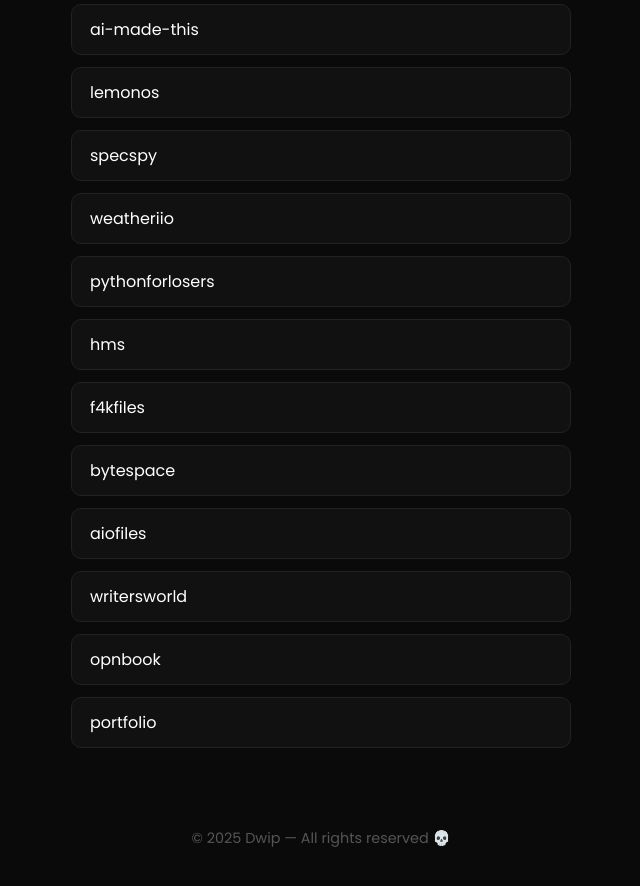
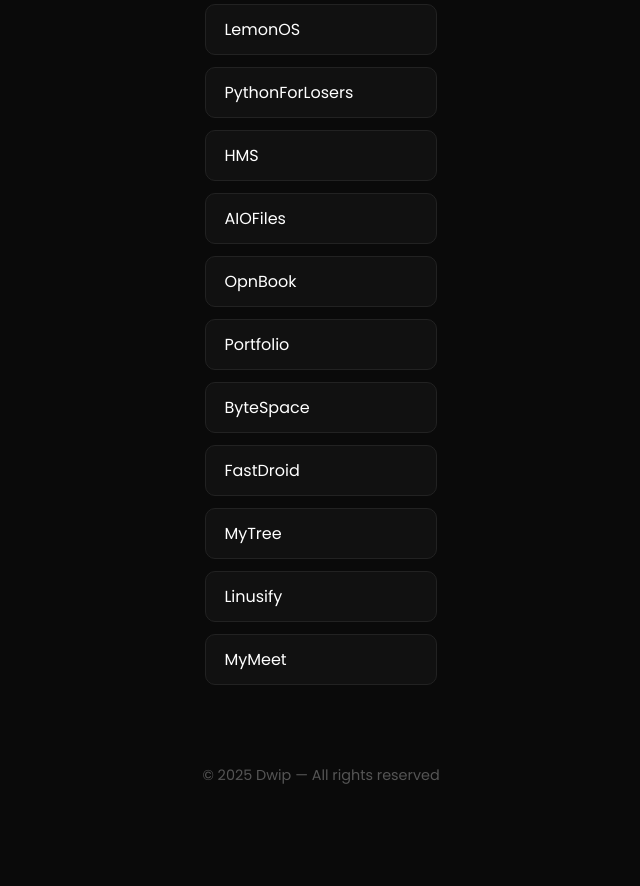
Before and after one commit to dwip-the-dev/root-dwip.dedyn.io, a plain HTML site: page index.html in a window 1280 px wide. Shown: the part 492-1378 px from the top of the page, without its empty margins (319-959 px from the left). After the commit the page ends 1338 px from the top, so only its background shows below. Drawn offline with Linux system fonts and the light colour scheme.

Commit message:
Update index.html

```diff
--- a/index.html
+++ b/index.html
@@ -78,44 +78,108 @@
   <h1>Dwip’s Network</h1>
   <p class="tagline">All my links, projects & socials ⚡</p>
 
-  <div class="section">
-    <h2>📫 Socials</h2>
-    <div class="links">
-      <a href="mailto:dwip@dwip.dedyn.io">dwip@dwip.dedyn.io</a>
-      <a href="https://github.com/dwip-the-dev" target="_blank">GitHub</a>
-      <a href="https://t.me/dwip_thedev" target="_blank">Telegram</a>
-    </div>
-  </div>
+  <div id="app"></div>
 
-  <div class="section">
-    <h2>🧠 Projects</h2>
-    <div class="links" id="projects"></div>
-  </div>
-
-  <footer>© 2025 Dwip — All rights reserved 💀</footer>
+  <footer>© 2025 Dwip — All rights reserved</footer>
 
   <script>
-    const subs = [
-      "ai-made-this",
-      "lemonos",
-      "specspy",
-      "weatheriio",
-      "pythonforlosers",
-      "hms",
-      "f4kfiles",
-      "bytespace",
-      "aiofiles",
-      "writersworld",
-      "opnbook",
-      "portfolio"
+    const data = [
+      {
+        title: "📫 Contact & Socials",
+        links: [
+          {
+            name: "Email",
+            url: "mailto:dwip@dwip.dedyn.io"
+          },
+          {
+            name: "GitHub",
+            url: "https://github.com/dwip-the-dev"
+          },
+          {
+            name: "Telegram",
+            url: "https://t.me/dwip_thedev"
+          }
+        ]
+      },
+
+      {
+        title: "🧠 Projects",
+        links: [
+          {
+            name: "LemonOS",
+            url: "https://lemonos.dwip.dedyn.io"
+          },
+          {
+            name: "PythonForLosers",
+            url: "https://pythonforlosers.dwip.dedyn.io"
+          },
+          {
+            name: "HMS",
+            url: "https://hms.dwip.dedyn.io"
+          },
+          {
+            name: "AIOFiles",
+            url: "https://aiofiles.dwip.dedyn.io"
+          },
+          {
+            name: "OpnBook",
+            url: "https://opnbook.dwip.dedyn.io"
+          },
+          {
+            name: "Portfolio",
+            url: "https://dwip.me"
+          },
+          {
+            name: "ByteSpace",
+            url: "https://bytespace.dwip.dedyn.io"
+          },
+          {
+            name: "FastDroid",
+            url: "https://fastdroid.vercel.app"
+          },
+          {
+            name: "MyTree",
+            url: "https://mytree.dwip.dedyn.io"
+          },
+          {
+            name: "Linusify",
+            url: "https://linusify.dwip.dedyn.io"
+          },
+          {
+            name: "MyMeet",
+            url: "https://mymeet.dwip.dedyn.io"
+          }
+        ]
+      }
     ];
-    const container = document.getElementById('projects');
-    subs.forEach(sub => {
-      const a = document.createElement('a');
-      a.href = `https://${sub}.dwip.dedyn.io`;
-      a.textContent = sub;
-      a.target = "_blank";
-      container.appendChild(a);
+
+    const app = document.getElementById("app");
+
+    data.forEach(section => {
+      const sectionDiv = document.createElement("div");
+      sectionDiv.className = "section";
+
+      const title = document.createElement("h2");
+      title.textContent = section.title;
+
+      const linksDiv = document.createElement("div");
+      linksDiv.className = "links";
+
+      section.links.forEach(link => {
+        const a = document.createElement("a");
+
+        a.href = link.url;
+        a.textContent = link.name;
+        a.target = "_blank";
+        a.rel = "noopener noreferrer";
+
+        linksDiv.appendChild(a);
+      });
+
+      sectionDiv.appendChild(title);
+      sectionDiv.appendChild(linksDiv);
+
+      app.appendChild(sectionDiv);
     });
   </script>
 </body>
```
